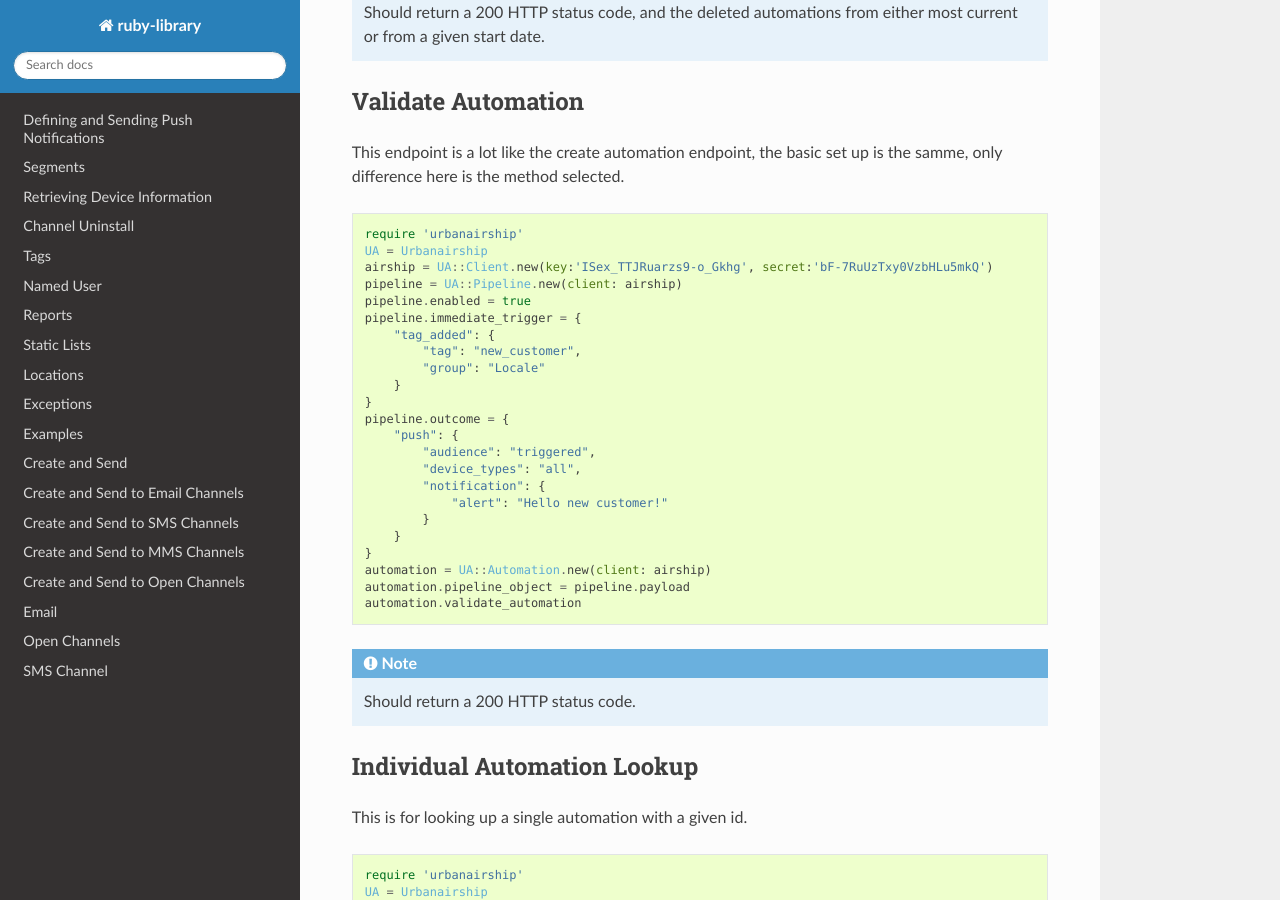
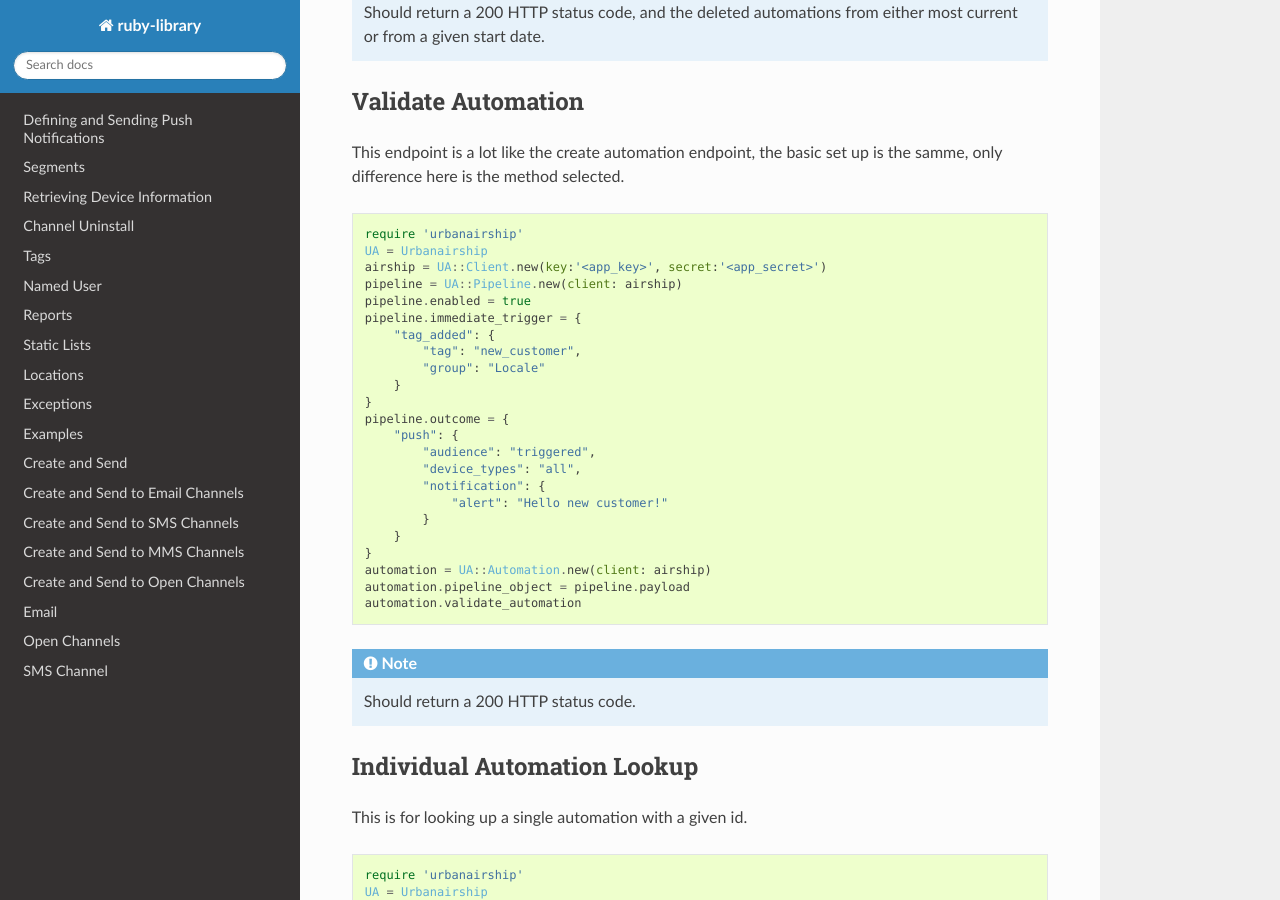
Before and after one commit to urbanairship/ruby-library, a Sphinx documentation site: the page built from docs/automations.rst, in a window 1280 px wide and 900 px high, scrolled down 1668 px. Built offline with Sphinx 7.4.7 and the Read the Docs theme 2.0.0, drawn with Linux system fonts in a browser that asks for light colours; the version number could not be read and is left out.

Commit message:
removes errors

```diff
--- a/docs/automations.rst
+++ b/docs/automations.rst
@@ -93,7 +93,7 @@ only difference here is the method selected.
 
   require 'urbanairship'
   UA = Urbanairship
-  airship = UA::Client.new(key:'ISex_TTJRuarzs9-o_Gkhg', secret:'bF-7RuUzTxy0VzbHLu5mkQ')
+  airship = UA::Client.new(key:'<app_key>', secret:'<app_secret>')
   pipeline = UA::Pipeline.new(client: airship)
   pipeline.enabled = true
   pipeline.immediate_trigger = {
```
